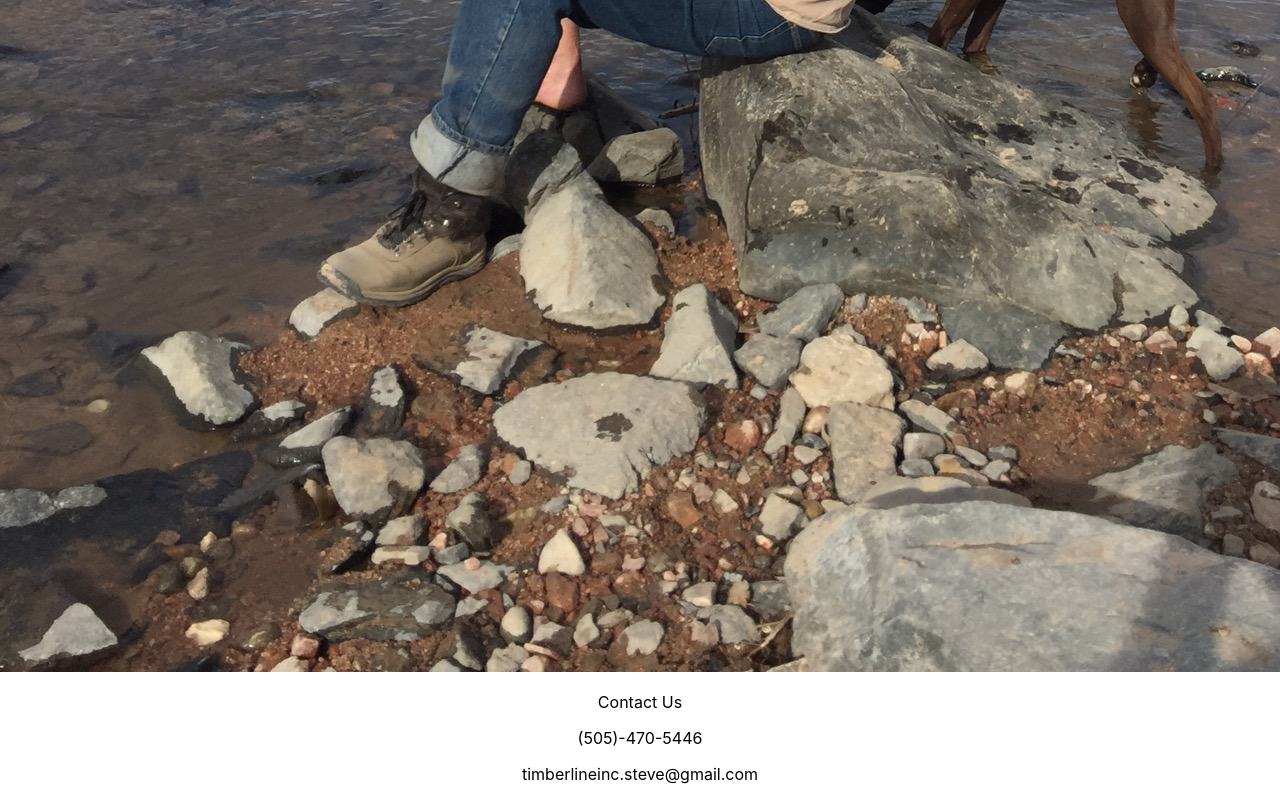
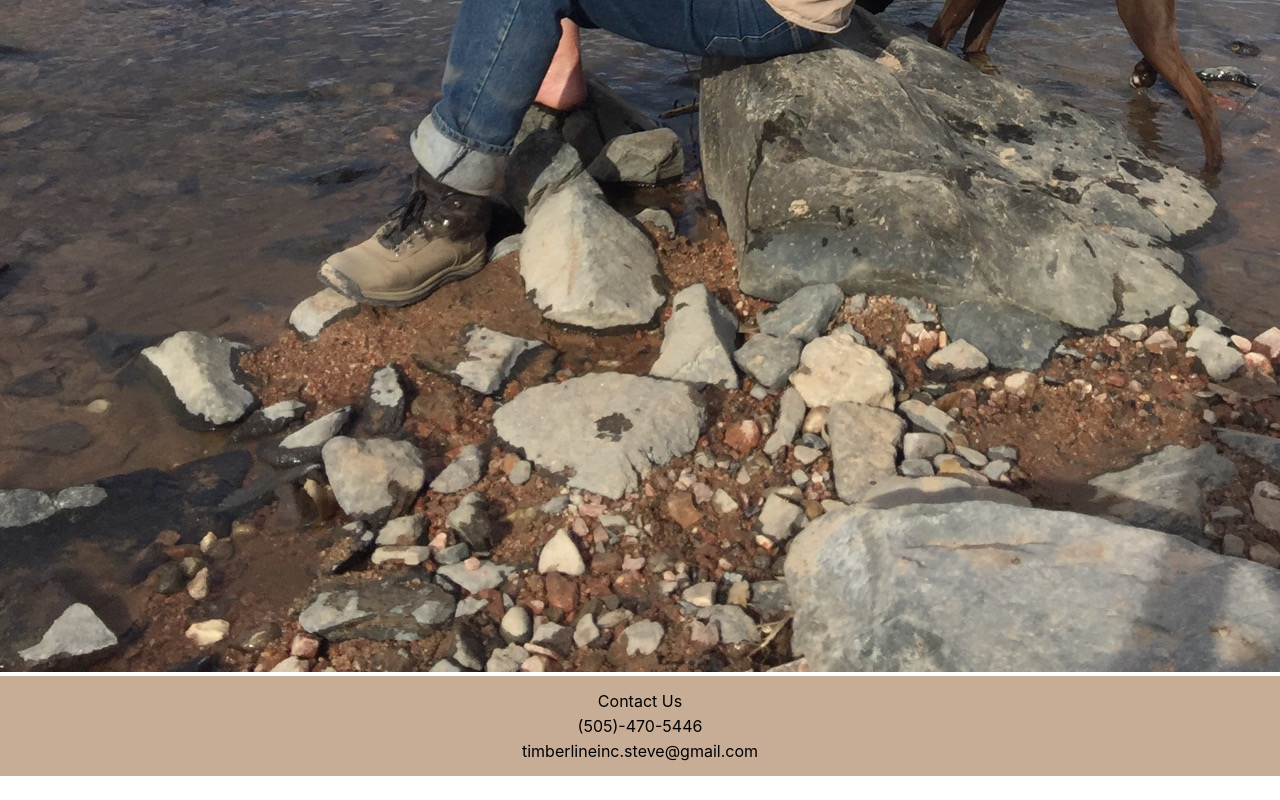
Before and after one commit to N-Gibson/Timberline, a React (Create React App) app: page / in a window 1280 px wide. Shown: the part 2921-3721 px from the top of the page. After the commit the page ends 3697 px from the top, so only its background shows below. Built offline with nearby package versions, Linux system fonts and the light colour scheme.

Commit message:
Import styles

```diff
--- a/src/Components/Footer/Footer.js
+++ b/src/Components/Footer/Footer.js
@@ -1,12 +1,12 @@
 import React from 'react';
-// import './Footer.scss';
+import './Footer.scss';
 
 export const Footer = () => {
   return (
     <footer>
-      <p>Contact Us</p>
-      <p>(505)-470-5446</p>
-      <p>timberlineinc.steve@gmail.com</p>
+      <p className="footer_content">Contact Us</p>
+      <p className="footer_content">(505)-470-5446</p>
+      <p className="footer_content">timberlineinc.steve@gmail.com</p>
     </footer>
   )
 }
--- a/src/Components/Footer/Footer.scss
+++ b/src/Components/Footer/Footer.scss
@@ -1,3 +1,8 @@
 footer {
   background-color: #C8AD96;
+  padding: 10px;
 }
+
+.footer_content {
+  margin: 5px;
+}
```
